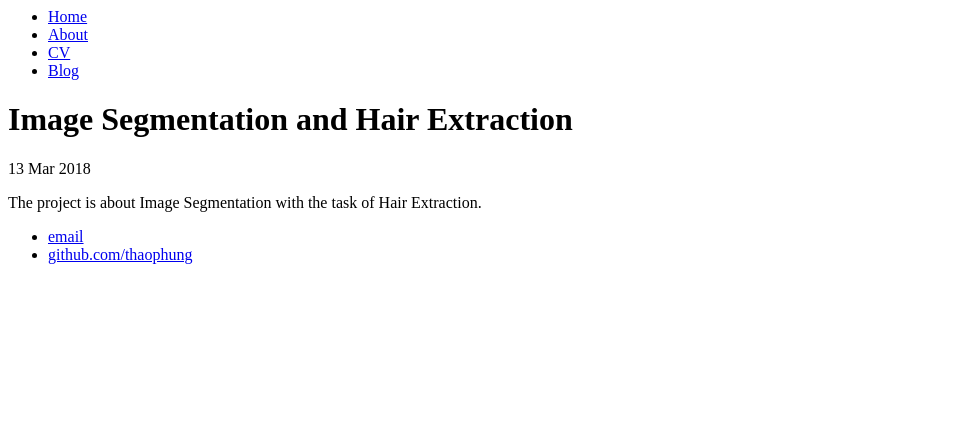
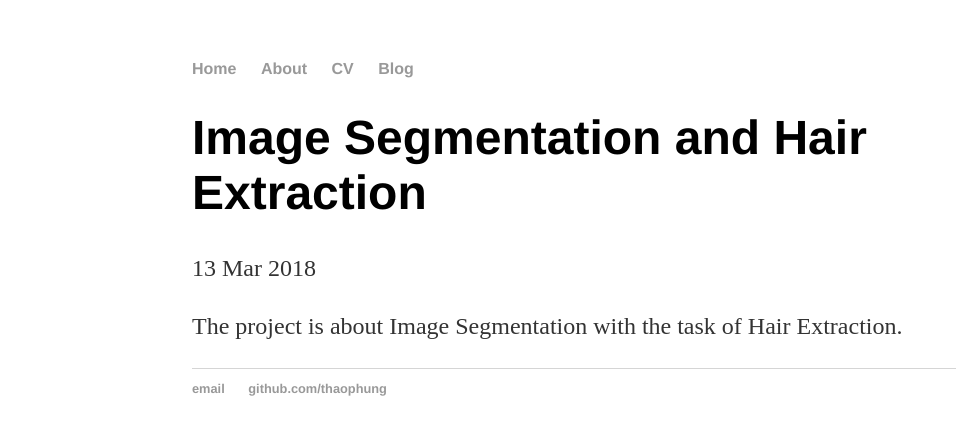
Before and after one commit to thaophung/thaophung.github.io, a Jekyll site: the page built from _posts/2018-03-13-Image-Segmentation-and-Hair-Extraction.md, in a window 1280 px wide. Shown: the top 435 px of the page, without its empty margins (0-956 px from the left). Built offline with Jekyll 4.4.1, drawn with Linux system fonts in a browser that asks for light colours.

Commit message:
Update default.html

```diff
--- a/_layouts/default.html
+++ b/_layouts/default.html
@@ -1,9 +1,9 @@
-<!DOCTYLE html>
+<!DOCTYPE html>
   <html>
     <head>
       <title>{{page.title}}</title>
       <!-- link to main stylesheet -->
-      <link rel='stylesheet' type="text/css" href="../css/main.css">
+      <link rel='stylesheet' type="text/css" href="/css/main.css">
     </head>
     <body>
       <nav>
```
